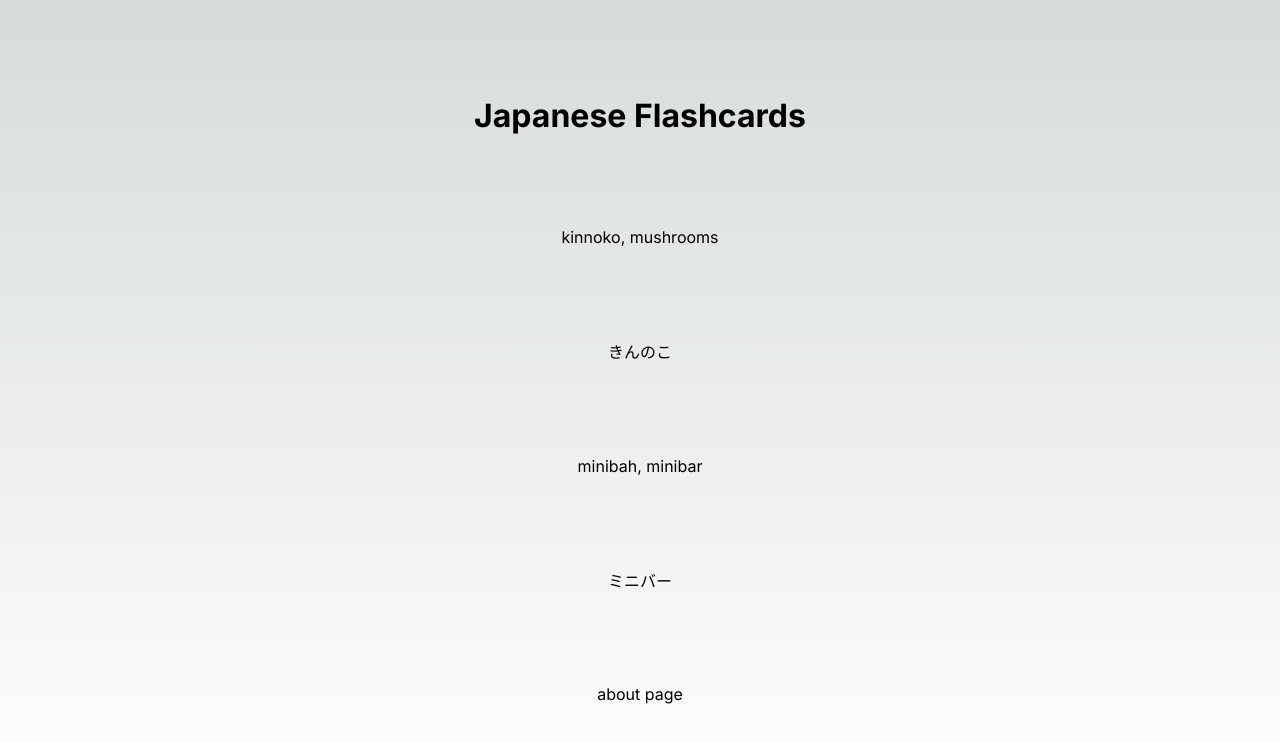
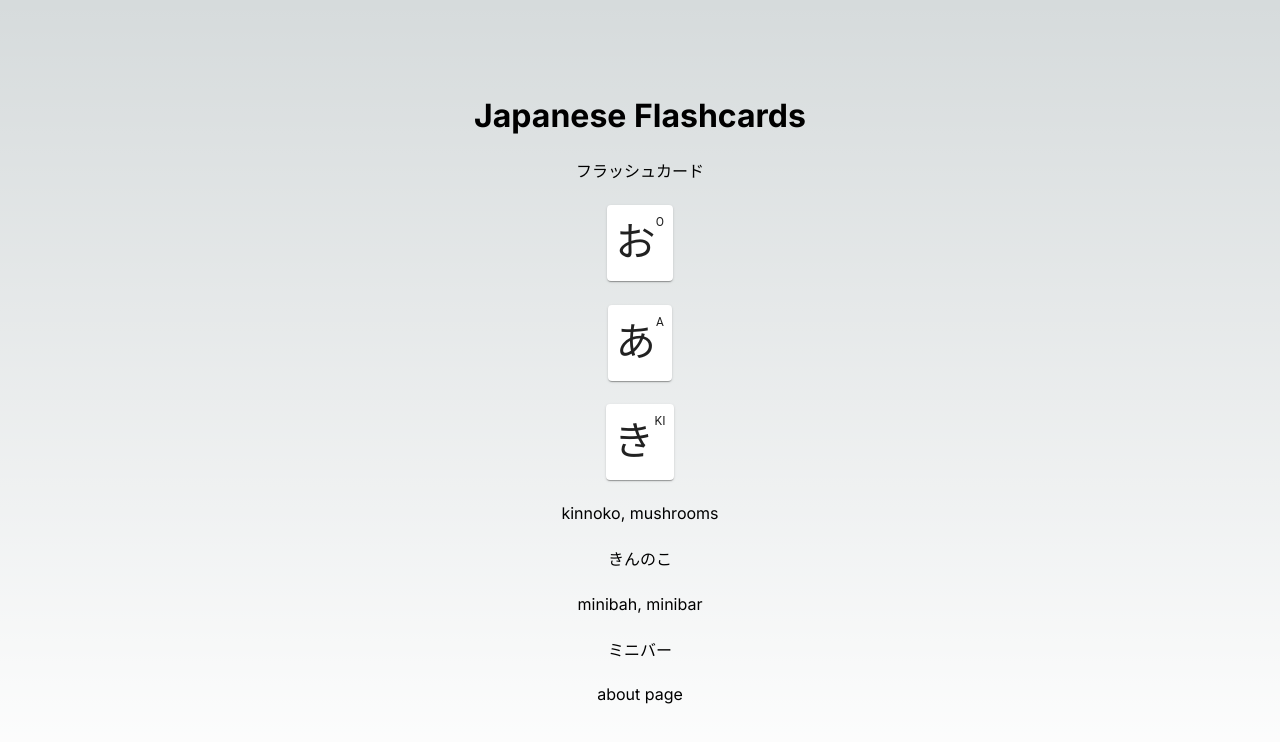
Before and after one commit to dblatcher/japanese-flashcard, a Next.js app: page / in a window 1280 px wide. Shown: the top 742 px of the page. Built offline with nearby package versions, Linux system fonts and the light colour scheme.

Commit message:
go material

```diff
--- a/package.json
+++ b/package.json
@@ -9,6 +9,9 @@
     "lint": "next lint"
   },
   "dependencies": {
+    "@emotion/react": "^11.11.4",
+    "@emotion/styled": "^11.11.5",
+    "@mui/material": "^5.15.15",
     "next": "14.1.4",
     "next-pwa": "^5.6.0",
     "react": "^18",
--- a/src/app/page.tsx
+++ b/src/app/page.tsx
@@ -1,6 +1,8 @@
 import { hiraganaWordList, katakanaWordList } from "@/lib/wordlists";
 import styles from "./page.module.css";
 import Link from "next/link";
+import { SyllableCard } from "@/components/SyllableCard";
+import { HIRAGANA } from "@/lib/language/hiragana";
 
 export default function Home() {
 
@@ -11,6 +13,10 @@ export default function Home() {
   return (
     <main className={styles.main}>
       <h1>Japanese Flashcards</h1>
+      <span>フラッシュカード</span>
+      <SyllableCard character={HIRAGANA.characters['O']} />
+      <SyllableCard character={HIRAGANA.characters['A']} />
+      <SyllableCard character={HIRAGANA.characters['KI']} />
 
       <p>{hiraganaWord.text}, {hiraganaWord.translation}</p>
       <p>{hiraganaWord.write()}</p>
--- /dev/null
+++ b/src/components/SyllableCard.tsx
@@ -0,0 +1,21 @@
+import { Character } from "@/lib/language/character";
+import { Card, Typography } from "@mui/material";
+
+
+interface Props {
+    character:Character
+}
+
+export const SyllableCard = ({character}:Props) => {
+
+    return (
+        <Card sx={{
+            padding: 1,
+            display: 'flex',
+            justifyContent: 'center'
+        }}>
+            <Typography fontSize={40}>{character.string}</Typography>
+            <Typography variant='caption'>{character.phonetic}</Typography>
+        </Card>
+    )
+}
```
Also changed, not shown: 1 other file (tests, documents, lock files or other folders).
